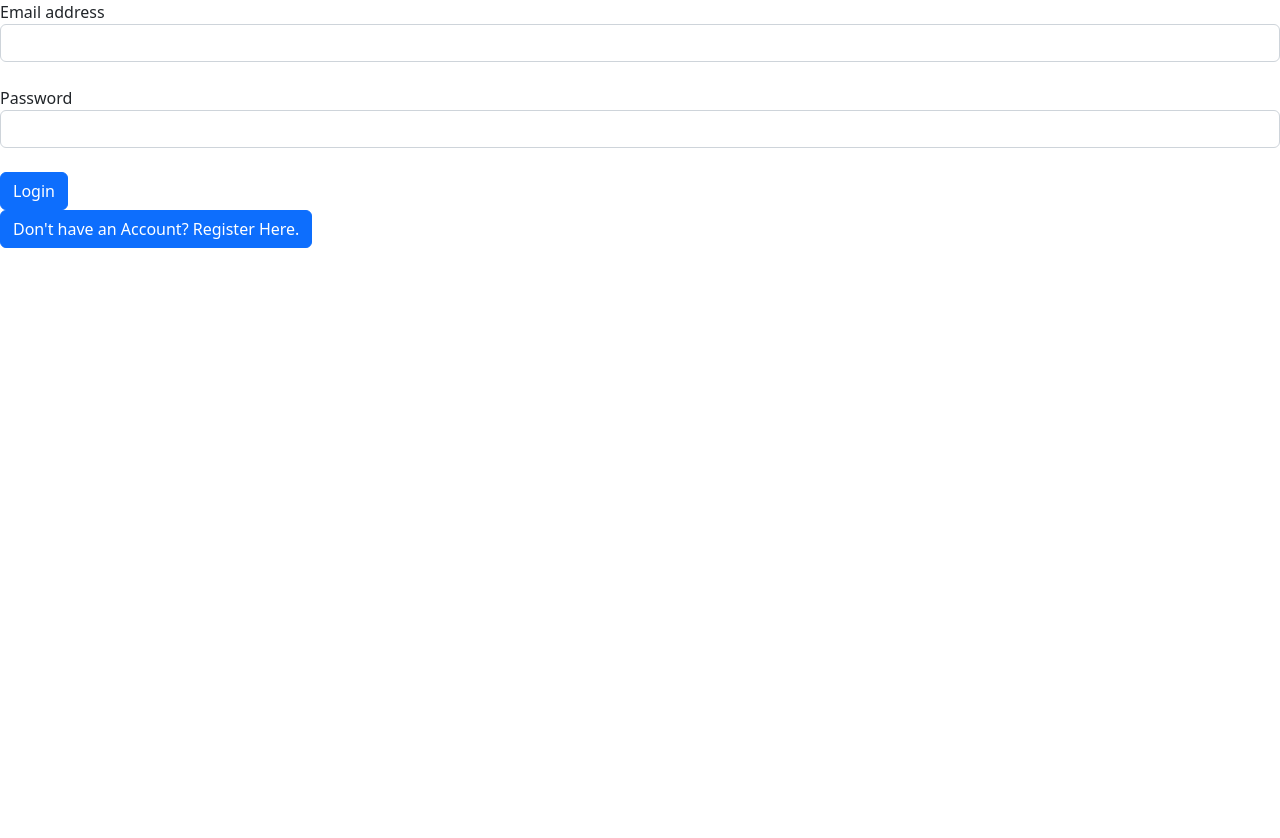
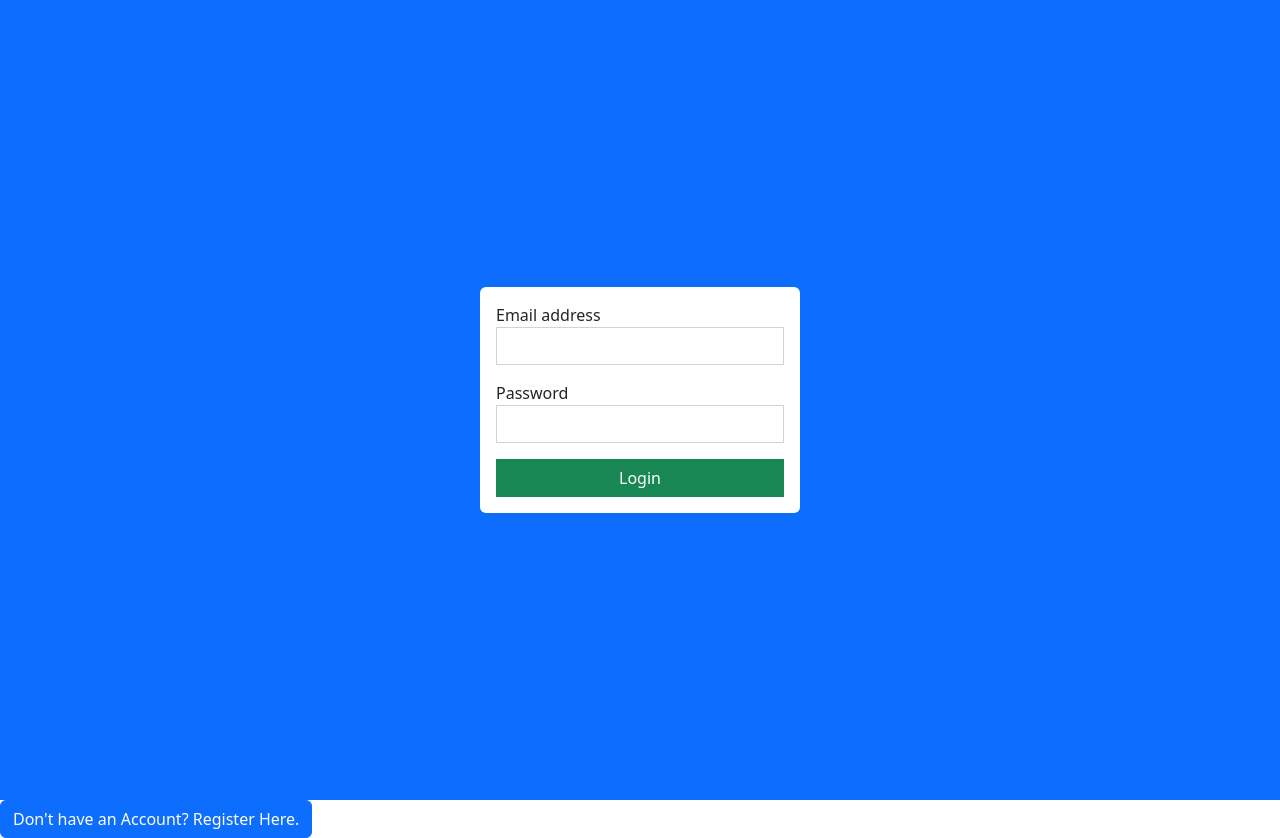
Before and after one commit to brushi2002/BasicReactTest, a React (Vite) app: page /login in a window 1280 px wide. Before the commit the page ends 800 px from the top, so only its background shows below. Built offline with nearby package versions, Linux system fonts and the light colour scheme; no server answers; the HTML template or start-up script is replaced by a standard one.

Commit message:
additional Login changes

```diff
--- a/package.json
+++ b/package.json
@@ -11,6 +11,7 @@
   "dependencies": {
     "bootstrap": "^5.2.3",
     "react": "^18.2.0",
+    "react-bootstrap": "^2.10.3",
     "react-dom": "^18.2.0",
     "react-router": "^6.23.1",
     "react-router-dom": "^6.23.1"
--- a/src/App.tsx
+++ b/src/App.tsx
@@ -1,8 +1,7 @@
 import { BrowserRouter as Router, Route, Routes } from "react-router-dom";
 
-import Alert from "./components/Alert";
-import Button from "./components/Button";
 import Leagues from "./components/Leagues";
+import BasicExample from "./components/Navigation/Nav";
 import Login from "./components/Authorization/Login";
 import PrivateRoute from "./components/PrivateRoute";
 
@@ -35,16 +34,20 @@ function App() {
   return (
     <div>
       <Router>
-        <AuthProvider>
+
+          <AuthProvider>
           <Routes>
             <Route
               path="/login"
               element={<Login onFormSwitch={toggleForm} />}
             />
             <Route element={<PrivateRoute />}>
+              <Route path="/" element={<BasicExample loggedIn={true} />} />
+            </Route>
+            <Route element={<PrivateRoute />}>
               <Route path="/" element={<Leagues />} />
             </Route>
-          </Routes>
+        </Routes>
         </AuthProvider>
       </Router>
     </div>
--- a/src/components/Authorization/Login.tsx
+++ b/src/components/Authorization/Login.tsx
@@ -38,34 +38,36 @@ function Login({ onFormSwitch }: Props) {
 
   return (
     <>
+
+        <div className="d-flex bg-primary align-items-center justify-content-center vh-100">
+          <div className="p-3 rounded bg-white w-25">
             <form onSubmit={handleSubmit}>
-        <div className="form-group">
+              <div className='mb-3'>
                 <label htmlFor="exampleInputEmail1">Email address</label>
                   <input
                     type="email"
-            className="form-control"
+                    className="form-control rounded-0"
                     value={email}
                     onChange={(e) => setEmail(e.target.value)}
                     id="email"
                   />
               </div>
-        <br />
-
-        <div className="form-group">
+              <div className='mb-3'>
                 <label htmlFor="exampleInputPassword1">Password</label>
                 <input
                   type="password"
-            className="form-control"
+                  className="form-control rounded-0"
                   value={pass}
                   onChange={(e) => setPass(e.target.value)}
                   id="password"
                 />
               </div>
-        <br />
-        <button type="submit" className="btn btn-primary">
+              <button className="w-100 btn btn-success rounded-0" type="submit">
                  Login
               </button>
             </form>
+      </div></div>
+
       <button
         className="btn btn-primary"
         onClick={() => onFormSwitch("register")}
--- /dev/null
+++ b/src/components/Navigation/Nav.tsx
@@ -0,0 +1,43 @@
+import Container from 'react-bootstrap/Container';
+import Nav from 'react-bootstrap/Nav';
+import Navbar from 'react-bootstrap/Navbar';
+import NavDropdown from 'react-bootstrap/NavDropdown';
+
+interface Props {
+    loggedIn: boolean;
+}
+
+function BasicExample({loggedIn}: Props) {
+  return (
+    <Navbar expand="lg" className="bg-body-tertiary">
+      <Container>
+        <Navbar.Brand href="#home">Play In Person</Navbar.Brand>
+        <Navbar.Toggle aria-controls="basic-navbar-nav" />
+        <Navbar.Collapse id="basic-navbar-nav">
+          <Nav className="me-auto">
+            <Nav.Link href="/about">About</Nav.Link>
+            {!loggedIn ?
+                <Nav.Link href="/login">Login</Nav.Link>
+                :
+                <Nav.Link href="/login">My Leagues</Nav.Link>
+            }
+            <Nav.Link href="#link">Link</Nav.Link>
+            <NavDropdown title="Dropdown" id="basic-nav-dropdown">
+              <NavDropdown.Item href="#action/3.1">Action</NavDropdown.Item>
+              <NavDropdown.Item href="#action/3.2">
+                Another action
+              </NavDropdown.Item>
+              <NavDropdown.Item href="#action/3.3">Something</NavDropdown.Item>
+              <NavDropdown.Divider />
+              <NavDropdown.Item href="#action/3.4">
+                Separated link
+              </NavDropdown.Item>
+            </NavDropdown>
+          </Nav>
+        </Navbar.Collapse>
+      </Container>
+    </Navbar>
+  );
+}
+
+export default BasicExample;
```
Also changed, not shown: src/components/Navigation/About.tsx (added), 1 other file (tests, documents, lock files or other folders). Lines whose indentation alone changed are shown as unchanged.
